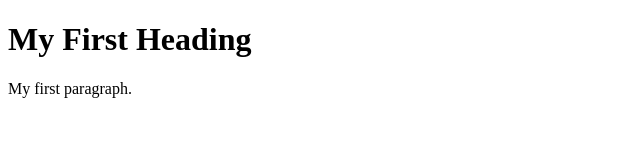
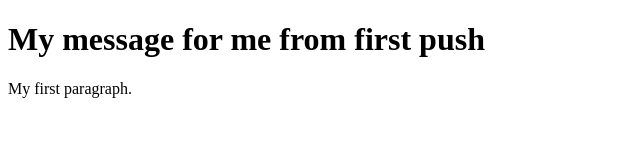
Before and after one commit to mastergogo/git-demo, a plain HTML site: page web/index.html in a window 1280 px wide. Shown: the whole page, without its empty margins (0-640 px from the left). Drawn offline with Linux system fonts and the light colour scheme.

Commit message:
my first push

```diff
--- a/web/index.html
+++ b/web/index.html
@@ -1,11 +1,11 @@
 <!DOCTYPE html>
 <html>
 <head>
-<title>Page Title updated for home page</title>
+<title>this is for GIT</title>
 </head>
 <body>
 
-<h1>My First Heading</h1>
+<h1>My message for me from first push</h1>
 <p>My first paragraph.</p>
 
 </body>
```
